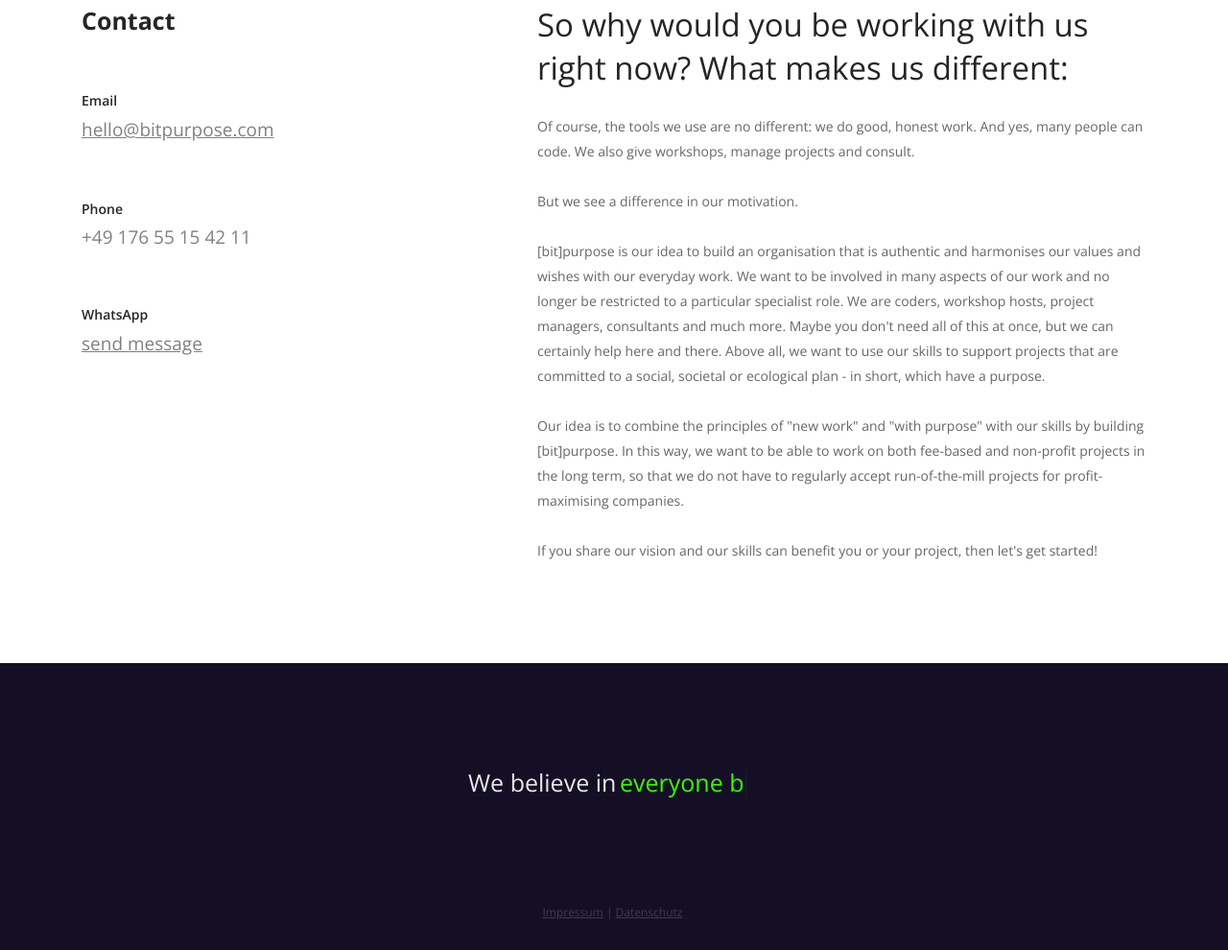
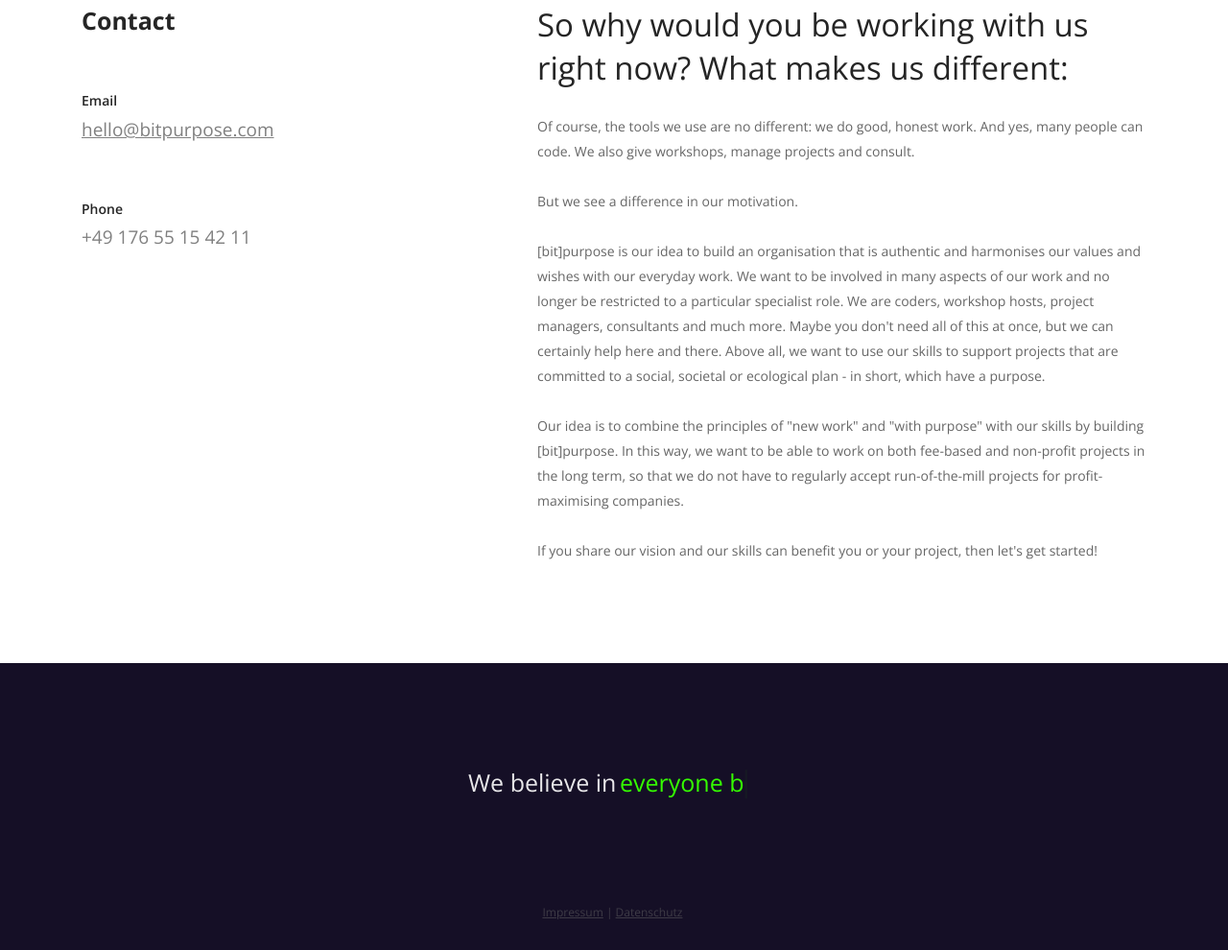
Before and after one commit to BitPurpose/bitpurpose.github.io, a plain HTML site: page en/index.html in a window 1280 px wide. Shown: the part 3968-4958 px from the top of the page at 96% size. Drawn offline with nearby package versions, Linux system fonts and the light colour scheme; a web font is replaced by a local one.

Commit message:
Remove WhatsApp

```diff
--- a/en/index.html
+++ b/en/index.html
@@ -177,10 +177,6 @@
                             <h5>Phone</h5>
                             <p class="lead">+49 176 55 15 42 11</p>
                         </div>
-                        <div class="text-block">
-                            <h5>WhatsApp</h5>
-                            <p class="lead"><span><a href="https://wa.me/4917655154211">send message</a></span></p>
-                        </div>
                     </div>
                 </div>
             </div>
```
